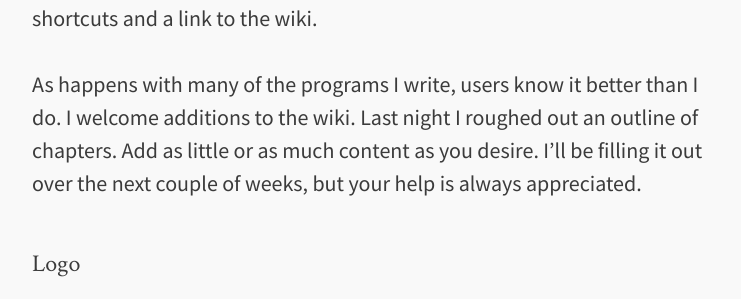
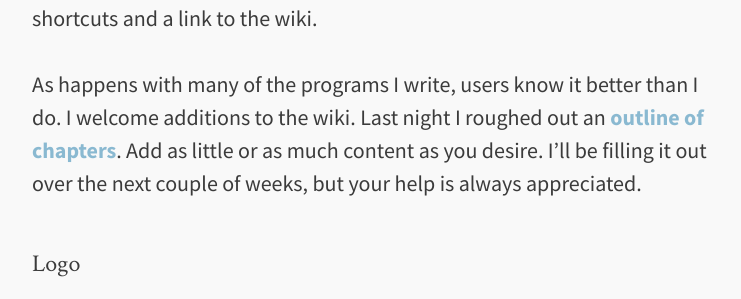
Before and after one commit to mike-ward/Markdown-Edit, a Jekyll site: the page built from _posts/2016-02-20-markdown-edit-release-1-24.md, in a window 1280 px wide and 900 px high, scrolled down 1306 px, cut to the strip 0-627 px from the top of the window. Shown: the part 190-489 px from the top of the strip, without its empty margins (268-1009 px from the left). Built offline with Jekyll 4.4.1, drawn with Linux system fonts in a browser that asks for light colours; comment, search, counter and statistics services are not loaded; part of the change alters nothing that is shown.

Commit message:
add link

```diff
--- a/_posts/2016-02-20-markdown-edit-release-1-24.md
+++ b/_posts/2016-02-20-markdown-edit-release-1-24.md
@@ -49,17 +49,17 @@ shortcuts and a link to the wiki.
 
 As happens with many of the programs I write, users know it better than
 I do. I welcome additions to the wiki. Last night I roughed out an
-outline of chapters. Add as little or as much content as you desire.
-I'll be filling it out over the next couple of weeks, but your help is
-always appreciated.
+[outline of chapters](https://github.com/mike-ward/Markdown-Edit/wiki).
+Add as little or as much content as you desire. I'll be filling it out
+over the next couple of weeks, but your help is always appreciated.
 
 #### Logo
 
 I added a nag screen about donations. It's easy to shutoff. It's just a
 reminder that while free, donations do help. I've started a program in
 [VSColorOutput](http://mike-ward.net/vscoloroutput/) where donations of
-\$25 receive a couple of product stickers mailed to the confirmed PayPal
-address.
+$25 receive a couple of product stickers mailed to the confirmed
+PayPal address.
 
 ![VSColorOutput sticker](http://i.imgur.com/P1UfjB0.png)
 
```
